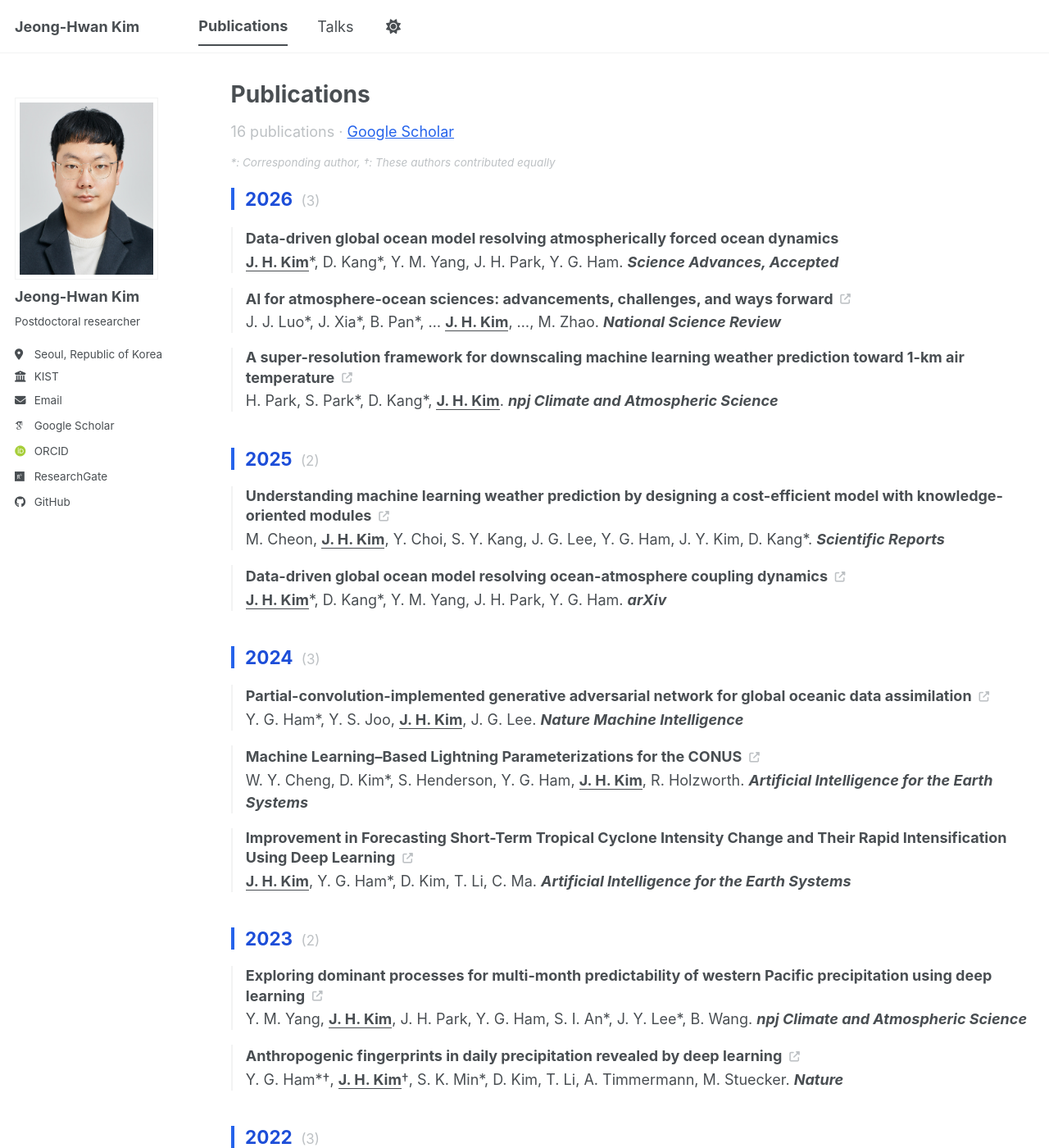
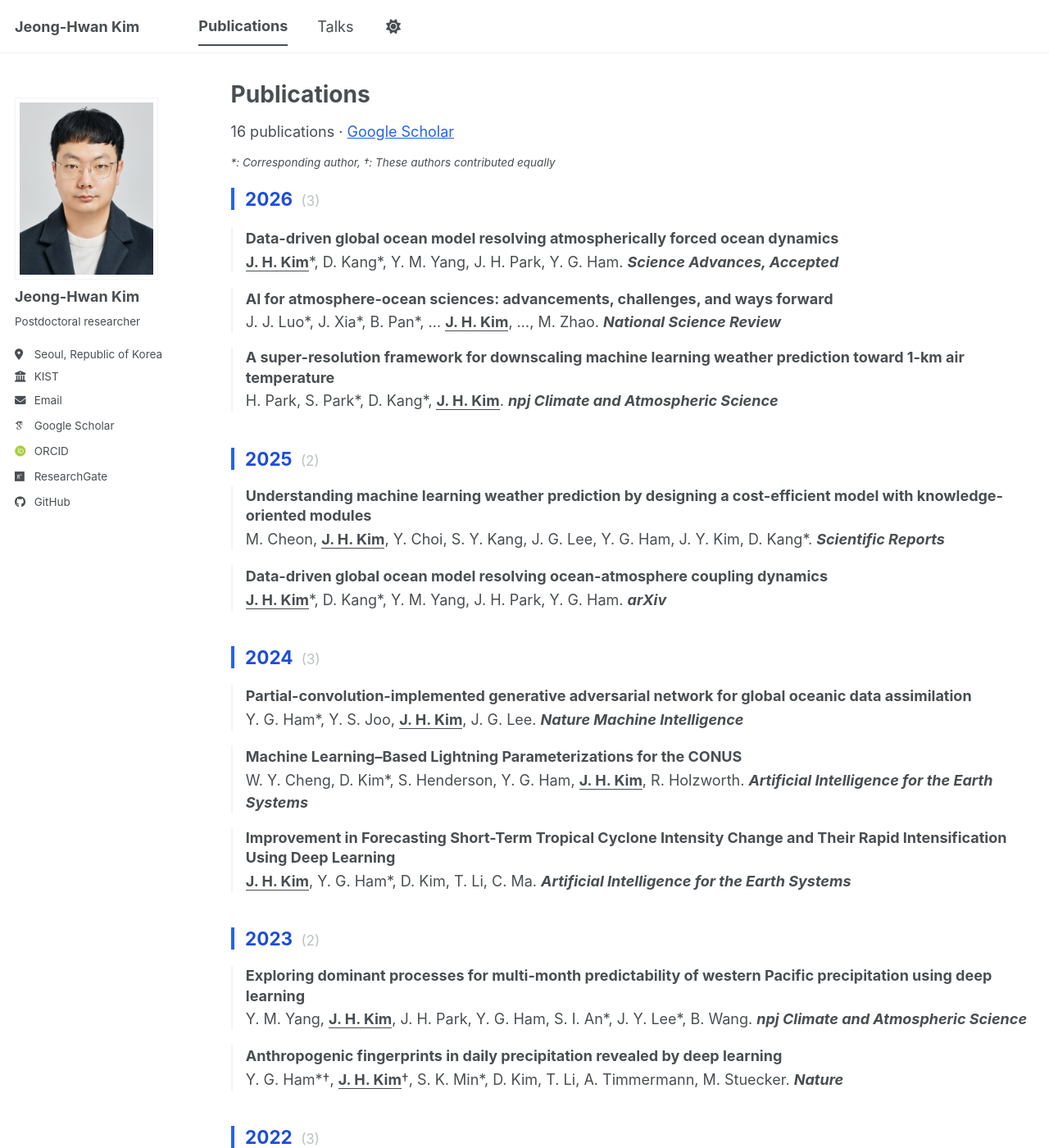
Before and after one commit to jeonghwan723/jeonghwan723.github.io, a Jekyll site: the page built from _pages/publications.html, in a window 1280 px wide and 1400 px high. Shown: the whole window at 82% size. Built offline with Jekyll 4.4.1, drawn with Linux system fonts in a browser that asks for light colours; some web fonts are replaced; a script bundle is joined from its source files by our own code; library files that are not in the unit come from our copies.

Commit message:
Refine publications: new-tab links, no icon, darker header text
Open paper titles in a new tab, remove the external-link icon, and use
the body text color for the publication count and author legend.

Co-Authored-By: Claude Opus 4.7 (1M context) <noreply@anthropic.com>

```diff
--- a/_pages/publications.html
+++ b/_pages/publications.html
@@ -24,7 +24,7 @@ author_profile: true
     {% for post in year_items %}
       <li class="pub-entry">
         {% if post.paperurl contains '://' %}
-          <a class="pub-title" href="{{ post.paperurl }}">{{ post.title }}<i class="fa fa-external-link-alt pub-ext-icon" aria-hidden="true"></i></a>
+          <a class="pub-title" href="{{ post.paperurl }}" target="_blank" rel="noopener noreferrer">{{ post.title }}</a>
         {% else %}
           <span class="pub-title pub-title--plain">{{ post.title }}</span>
         {% endif %}
--- a/_sass/layout/_publications.scss
+++ b/_sass/layout/_publications.scss
@@ -8,7 +8,7 @@ $pub-accent-dark  : #1d4ed8;
 
 .publications-intro {
   font-size: $type-size-5;
-  color: var(--global-text-color-light);
+  color: var(--global-text-color);
   margin-bottom: 0.3em;
 
   a {
@@ -22,7 +22,7 @@ $pub-accent-dark  : #1d4ed8;
 
 .publications-legend {
   font-size: $type-size-6;
-  color: var(--global-text-color-light);
+  color: var(--global-text-color);
   margin-bottom: 1.6em;
 }
 
@@ -69,8 +69,8 @@ $pub-accent-dark  : #1d4ed8;
   }
 
   /* Highlight the whole row blue on hover, like the reference */
-  .pub-entry:hover a.pub-title,
-  .pub-entry:hover a.pub-title .pub-ext-icon {
+  .pub-entry:hover .pub-title,
+  .pub-entry:hover .pub-meta {
     color: $pub-accent;
   }
 
@@ -87,13 +87,6 @@ $pub-accent-dark  : #1d4ed8;
     cursor: default;
   }
 
-  .pub-ext-icon {
-    font-size: 0.7em;
-    margin-left: 0.7em;
-    color: var(--global-text-color-light);
-    vertical-align: middle;
-  }
-
   .pub-meta {
     font-size: $type-size-5;
     line-height: 1.5;
```
